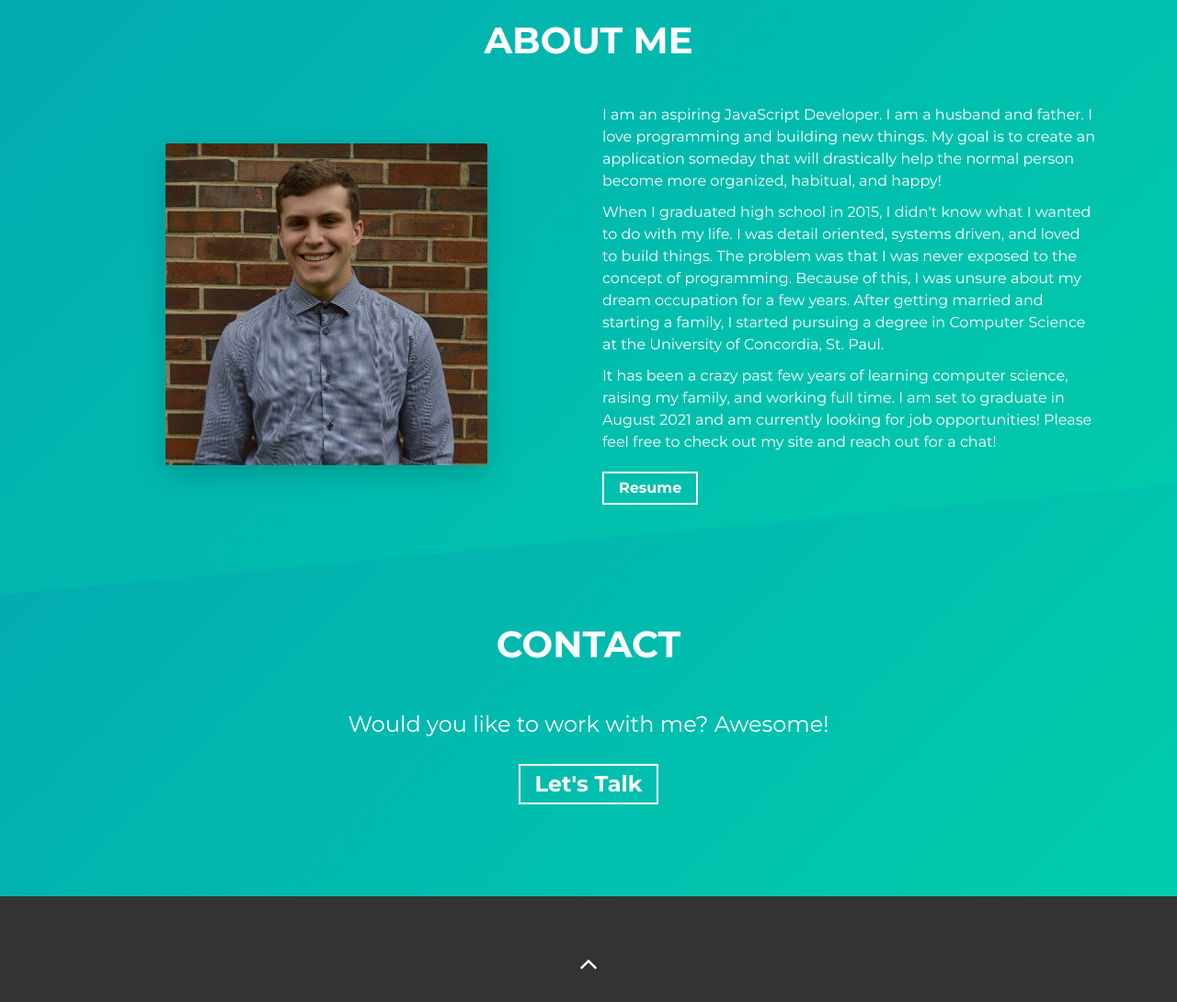
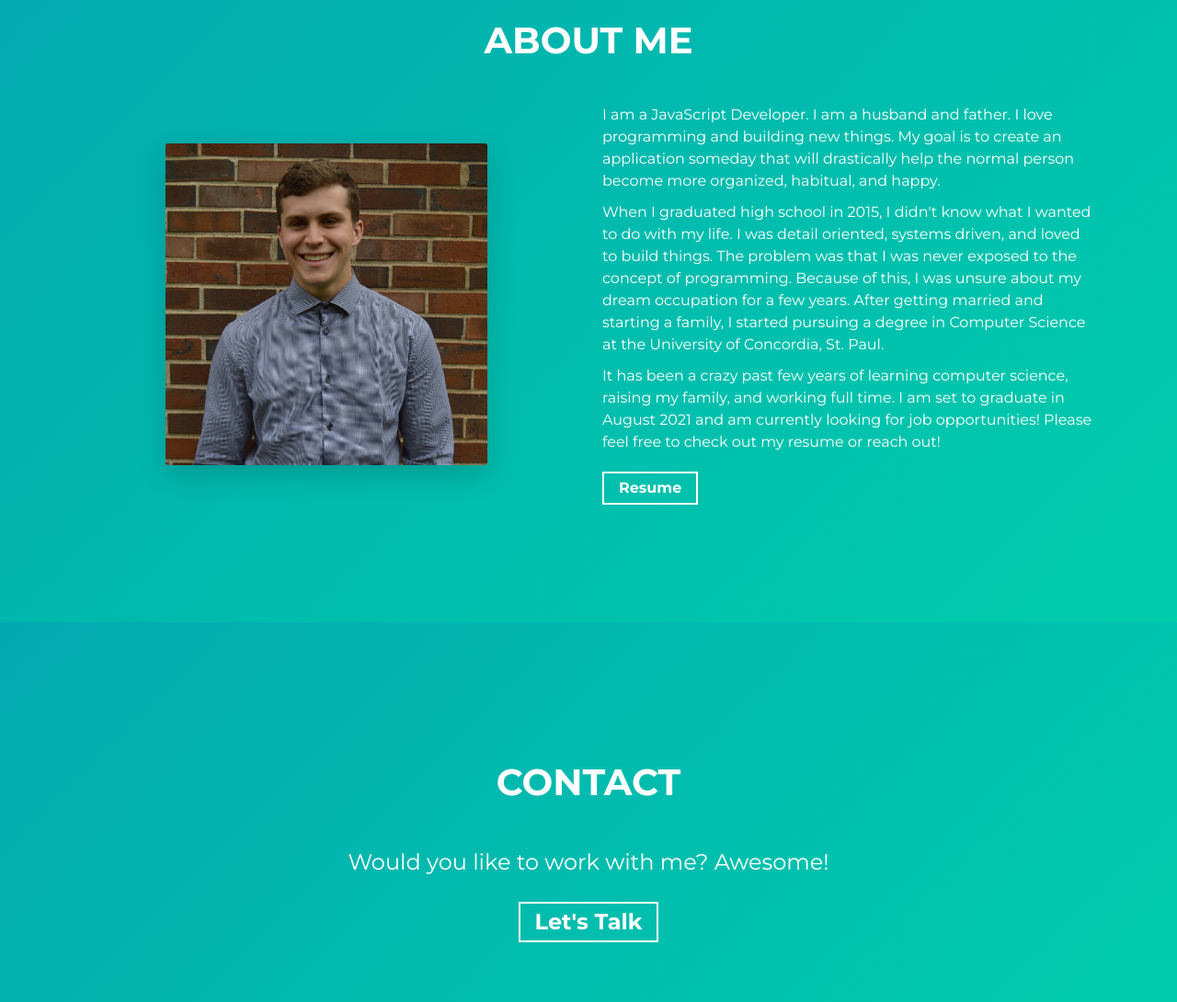
Before and after one commit to joshuasells/gatsbyPortfolio, a Gatsby site: page / in a window 1280 px wide. Shown: the part 830-1920 px from the top of the page at 92% size. Built offline with nearby package versions, Linux system fonts and the light colour scheme; Gatsby itself is replaced by a stand-in of ours.

Commit message:
Fixes a style bug, edits some data.

```diff
--- a/src/components/Footer/Footer.jsx
+++ b/src/components/Footer/Footer.jsx
@@ -37,12 +37,12 @@ const Footer = () => {
             })}
         </div>
         <hr />
-        <p className="footer__text">
+        {/* <p className="footer__text">
           © {new Date().getFullYear()} - Template developed by{' '}
           <a href="https://github.com/cobidev" target="_blank" rel="noopener noreferrer">
             Jacobo Martínez
           </a>
-        </p>
+        </p> */}
 
         {isEnabled && <GithubButtons />}
       </Container>
--- a/src/mock/data.js
+++ b/src/mock/data.js
@@ -18,13 +18,13 @@ export const heroData = {
 // ABOUT DATA
 export const aboutData = {
   img: 'professionalPhoto.jpg',
-  paragraphOne: 'I am an aspiring JavaScript Developer. I am a husband and father. I love programming and building new things. ' +
-  'My goal is to create an application someday that will drastically help the normal person become more organized, habitual, and happy!',
+  paragraphOne: 'I am a JavaScript Developer. I am a husband and father. I love programming and building new things. ' +
+  'My goal is to create an application someday that will drastically help the normal person become more organized, habitual, and happy.',
   paragraphTwo: 'When I graduated high school in 2015, I didn' + "'" + 't know what I wanted to do with my life. I was detail oriented, systems driven, and loved to build things. ' +
   'The problem was that I was never exposed to the concept of programming. Because of this, I was unsure about my dream occupation for a few years. ' +
   'After getting married and starting a family, I started pursuing a degree in Computer Science at the University of Concordia, St. Paul.',
   paragraphThree: 'It has been a crazy past few years of learning computer science, raising my family, and working full time. I am set to graduate in August 2021 and am currently looking for job opportunities! ' +
-  'Please feel free to check out my site and reach out for a chat!',
+  'Please feel free to check out my resume or reach out!',
   resume: 'https://drive.google.com/file/d/1P2dN50VHwPntq2vYhJuqbOcjHH_TsYxo/view?usp=sharing', // if no resume, the button will not show up
 };
 
--- a/src/style/sections/_contact.scss
+++ b/src/style/sections/_contact.scss
@@ -1,9 +1,13 @@
 #contact {
   background-image: linear-gradient(135deg, $primary-color 0%, $secondary-color 100%);
-  -webkit-clip-path: polygon(0 15vh, 100% 0, 100% 100%, 0 100%);
-  clip-path: polygon(0 15vh, 100% 0, 100% 100%, 0 100%);
+  // Edit from Joshua Sells:
+  // commented clip path, commented margin top.
+  // -webkit-clip-path: polygon(0 15vh, 100% 0, 100% 100%, 0 100%);
+  // clip-path: polygon(0 15vh, 100% 0, 100% 100%, 0 100%);
+  -webkit-clip-path: none;
+  clip-path: none;
   padding: 15rem 0 10rem 0;
-  margin-top: -15rem;
+  // margin-top: -15rem;
   margin-bottom: -1px;
   color: $white-color;
 
```
